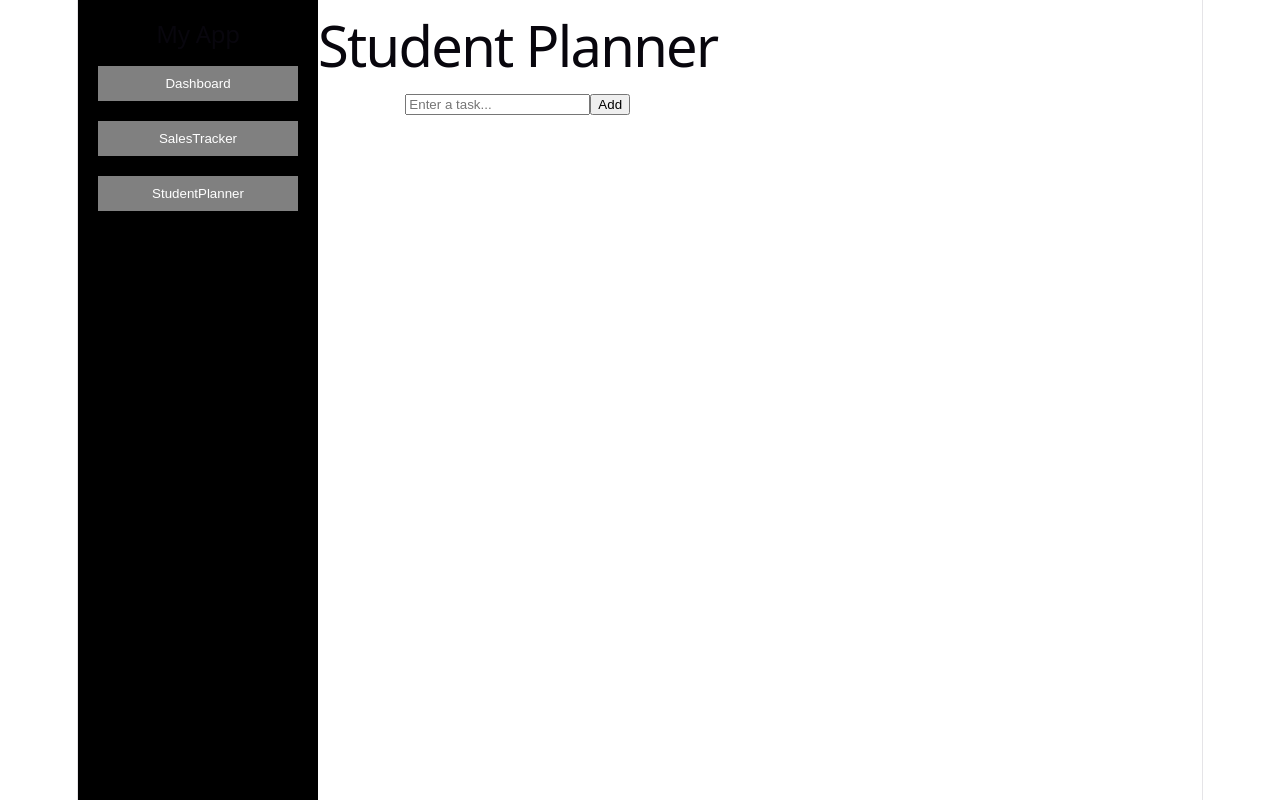
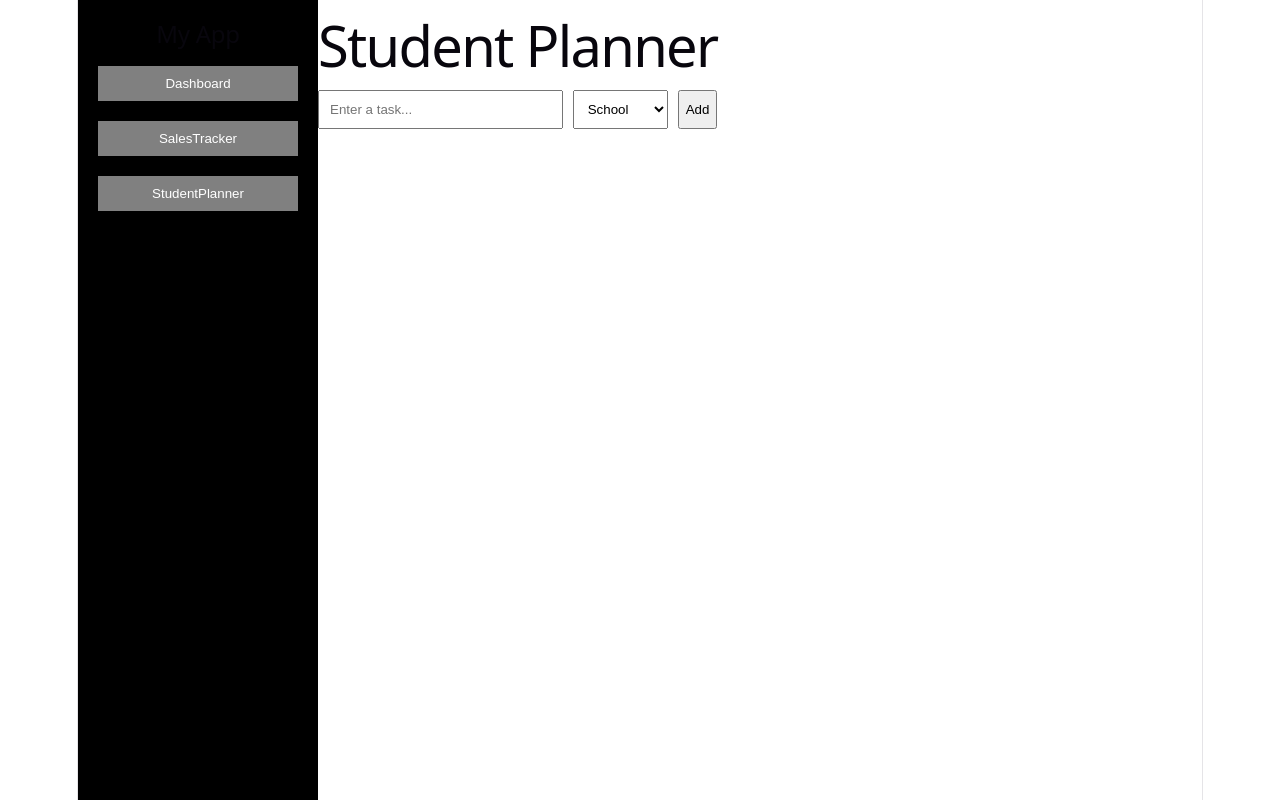
Before and after one commit to mariam968/Student-Hustle-Manager, a React (Vite) app in the folder student-planner-sales-tracker/: page / in a window 1280 px wide. Both pictures are taken after a click on the button "StudentPlanner". Built offline with nearby package versions, Linux system fonts and the light colour scheme.

Commit message:
feat: add task categories and completion indicator with purple tick

```diff
--- a/student-planner-sales-tracker/src/components/StudentPlanner.jsx
+++ b/student-planner-sales-tracker/src/components/StudentPlanner.jsx
@@ -2,13 +2,18 @@ import { useState, useEffect} from "react";
 
 function StudentPlanner(){
   const [tasks, setTasks] = useState([]);
+  const [input, setInput] = useState("");
+  const [category, setCategory] = useState("School");
+
+
   // load tasks from localStorage
 
   useEffect(()=> {
-    const savedTasks = JSON.parse(localStorage.getItem("tasks"));
-    if(savedTasks){
+    const savedTasks =
+     JSON.parse(localStorage.getItem("tasks"));
+    if(savedTasks)
       setTasks(savedTasks);
-    }
+
   },[]);
 
   // save tasks to localStorage
@@ -16,7 +21,6 @@ function StudentPlanner(){
     localStorage.setItem("tasks",JSON.stringify(tasks));
   }, [tasks]);
 
-  const [input, setInput] = useState("");
 
   const addTask = () => {
     if (input.trim() === "")return;
@@ -24,52 +28,98 @@ function StudentPlanner(){
     const newTask = {
       text: input,
       completed: false,
+      category: category,
     };
 
     setTasks([...tasks, newTask]);
     setInput("");
   };
 
-  const toggleTask = (index) =>{
+  const toggleTask = (index) => {
     const updated = [...tasks];
     updated[index].completed = !updated[index].completed;
     setTasks(updated);
   };
 
   const deleteTask = (index) => {
-    const updated = tasks.filter((_, i) => i !== index);
-    setTasks(updated);
+
+    setTasks(tasks.filter((_, i)=> i !== index));
   };
 
   return(
-    <div>
+    <div style={{maxWidth: "500px",margin: "auto"}}>
       <h1>Student Planner</h1>
 
+       {/* input section */}
+      <div style={{display: "flex", gap: "10px", marginBottom: "20px"}}>
         <input
         type="text"
         placeholder="Enter a task..."
         value={input}
-       onChange={(e) => setInput(e.target.value)}
+        onChange={(e)=> setInput(e.target.value)}
+        style={{ flex: 1, padding: "10px"}}
          />
+
+         <select
+         value={category}
+         onChange={(e)=> setCategory(e.target.value)}
+         style={{ padding: "10px"}}
+         >
+          <option >School</option>
+          <option >Personal</option>
+          <option >Work</option>
+         </select>
+
          <button onClick={addTask}>Add</button>
+      </div>
 
-        <ul>
-          {tasks.map((task, index)=> (
-            <li key={index}>
+      {/* task list */}
+      <ul style={{lifeStyle: "none", padding: 0}}>
+        {tasks.map((task, index) => (
+          <li
+          key={index}
+          style={{
+            display: "flex",
+            justifyContent: "space-between",
+            alignItems: "center",
+            marginBottom: "10px",
+            padding: "10px",
+            background: "lightgray",
+
+          }}
+          >
+            <div>
               <span
               onClick={()=> toggleTask(index)}
               style={{
-                textDecoration: task.completed ? "line-through" : "none",
+                textDecoration: task.completed ?
+                "line-through" : "none",
                 cursor: "pointer",
+                marginRight: "10px",
               }}
               >
                 {task.text}
               </span>
+              <small style={{color: "blue"}}>
+                ({task.category})
+              </small>
 
-              <button onClick={() => deleteTask(index)}>❌</button>
+            </div>
+
+            <div>
+              {task.completed &&(
+                <span style={{color: "green", marginRight: "10px"}}>
+
+                  ✔️
+                </span>
+              )}
+
+              <button onClick={()=> deleteTask(index)}>❌</button>
+            </div>
           </li>
         ))}
       </ul>
+
     </div>
   );
 
```
Lines whose indentation alone changed are shown as unchanged.
